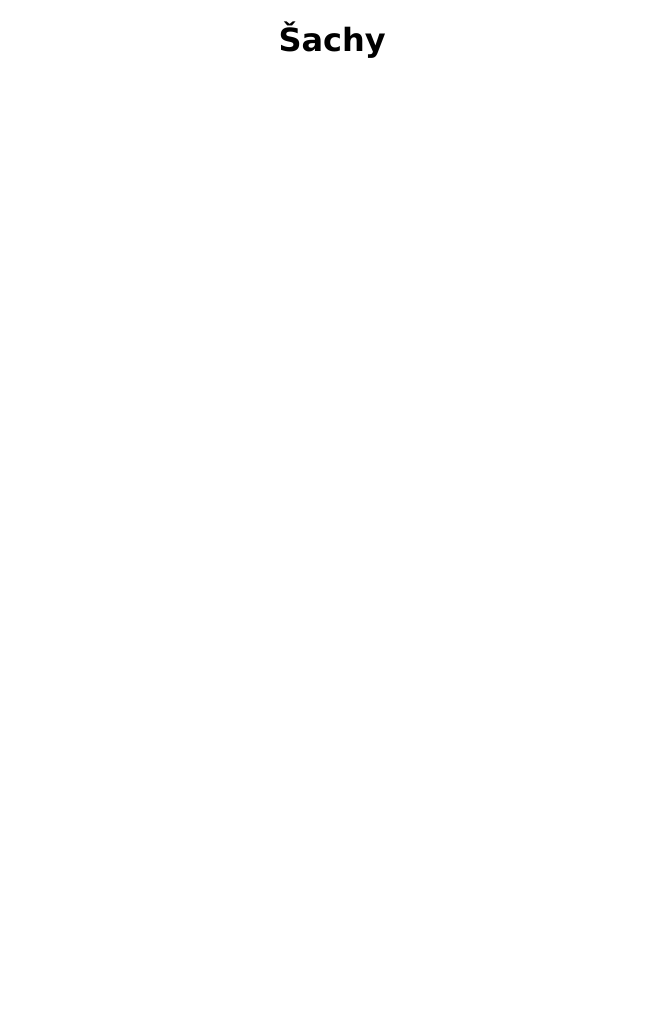
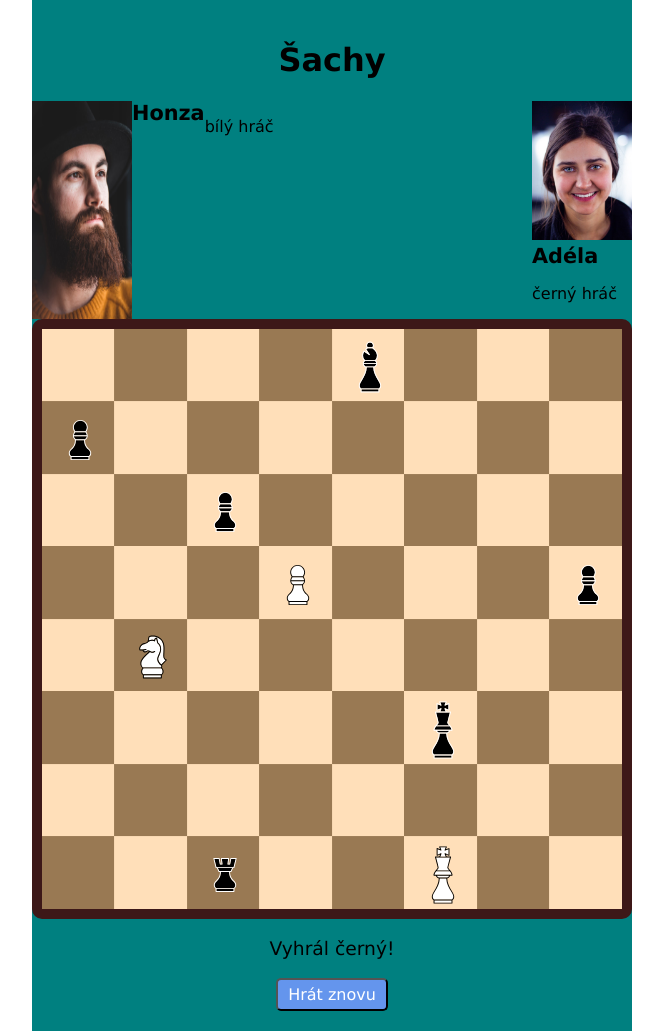
Before and after one commit to HTML-a-CSS-2-Podzim-2021-Online/sachy-AndreaKalaziova, a plain HTML site: page index.html in a window 1280 px wide. Shown: the whole page, without its empty margins (308-971 px from the left). Before the commit the page ends 800 px from the top, so only its background shows below. Drawn offline with Linux system fonts and the light colour scheme.

Commit message:
sachovnice done

```diff
--- a/index.html
+++ b/index.html
@@ -10,7 +10,69 @@
 </head>
 
 <body>
-	<h1>Šachy</h1>
+	<main>
+		<h1>Šachy</h1>
+		<div class="hraci">
+			<div class="bily">
+				<img src="obrazky/hraci/honza.jpg" alt="bilyHrac" width="100px">
+				<h2>Honza</h2>
+				<p>bílý hráč</p>
+			</div>
+			<div class="cerny">
+				<img src="obrazky/hraci/adela.jpg" alt="cernyHrac" width="100px">
+				<h2>Adéla</h2>
+				<p>černý hráč</p>
+			</div>
+		</div>
+		<div class="sachovnice">
+			<div class="damaB">
+				<img src="obrazky/figurky/dama-bila.svg" class="dama-bila" alt="dama-bila" height="50px">
+			</div>
+			<div class="damaC">
+				<img src="obrazky/figurky/dama-cerna.svg" class="dama-cerna" alt="dama-cerna" width="50px">
+			</div>
+			<div class="kralB">
+				<img src="obrazky/figurky/kral-bila.svg" class="kral-bila" alt="kral-bila" width="50px">
+			</div>
+			<div class="kralC">
+				<img src="obrazky/figurky/kral-cerna.svg" class="kral-cerna" alt="kral-cerna" width="50px">
+			</div>
+			<div class="kunB">
+				<img src="obrazky/figurky/kun-bila.svg" class="kun-bila" alt="kun-bila" width="50px">
+			</div>
+			<div class="kunC">
+				<img src="obrazky/figurky/kun-cerna.svg" class="kun-cerna" alt="kun-cerna" width="50px">
+			</div>
+			<div class="pesecB">
+				<img src="obrazky/figurky/pesec-bila.svg" class="pesec-bila" alt="pesec-bila" width="50px">
+			</div>
+			<div class="pesecC1">
+				<img src="obrazky/figurky/pesec-cerna.svg" class="pesec-cerna" alt="pesec-cerna" width="50px">
+			</div>
+			<div class="pesecC2">
+				<img src="obrazky/figurky/pesec-cerna.svg" class="pesec-cerna" alt="pesec-cerna" width="50px">
+			</div>
+			<div class="pesecC3">
+				<img src="obrazky/figurky/pesec-cerna.svg" class="pesec-cerna" alt="pesec-cerna" width="50px">
+			</div>
+			<div class="strelecB">
+				<img src="obrazky/figurky/strelec-bila.svg" class="strelec-bila" alt="strelec-bila" width="50px">
+			</div>
+			<div class="strelecC">
+				<img src="obrazky/figurky/strelec-cerna.svg" class="strelec-cerna" alt="strelec-cerna" width="50px">
+			</div>
+			<div class="vezB">
+				<img src="obrazky/figurky/vez-bila.svg" class="vez-bila" alt="vez-bila" width="50px">
+			</div>
+			<div class="vezC">
+				<img src="obrazky/figurky/vez-cerna.svg" class="vez-cerna" alt="vez-cerna" width="50px">
+			</div>
+
+		</div>
+
+		<h3>Vyhrál černý!</h3>
+		<button>Hrát znovu</button>
+	</main>
 </body>
 
 </html>
```
